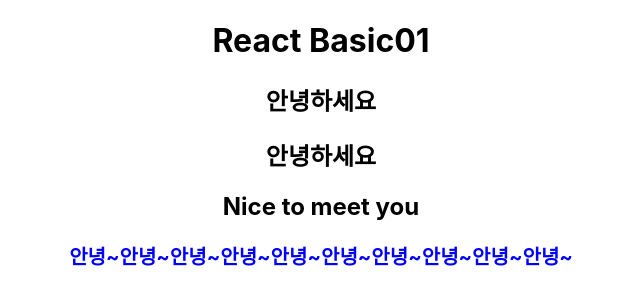
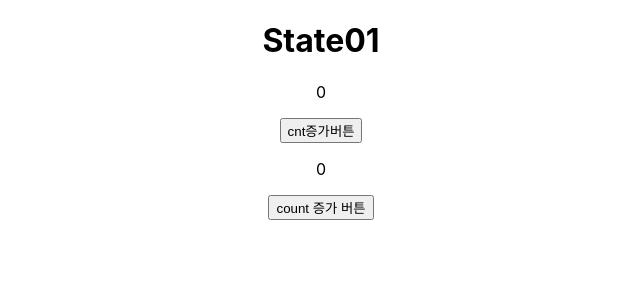
Before and after one commit to kdtlch3650-ctrl/fe-react-study, a React (Create React App) app: page / in a window 1280 px wide. Shown: the top 304 px of the page, without its empty margins (319-959 px from the left). Built offline with nearby package versions, Linux system fonts and the light colour scheme.

Commit message:
리액트 스테이트 개념

```diff
--- a/src/App.js
+++ b/src/App.js
@@ -1,12 +1,13 @@
 import logo from './logo.svg';
 import './App.css';
 import Basic01 from './components/Basic01';
+import State01 from './components/State01';
 
 
 function App() {
 
   return(
-    <Basic01 />
+    <State01 />
   );
   // return (
   //   <div className="App">
--- /dev/null
+++ b/src/components/State01.js
@@ -0,0 +1,45 @@
+import { useState } from "react";
+
+
+function State01() {
+
+
+    //useState ->상태를 저장하는 변수, 재랜더링이 되어도 값이 유지
+    //state 변수 값이 set 함수를 통해서 변경 된 경우! -> 화면 재랜더링
+
+
+    let cnt = 0;
+    //const|let [변수명, set함수명] = useState(초기값);
+
+    let [count, setCount] = useState(0);
+    let [num, setNum] = useState(0);
+
+    return (
+        <div className="App">
+            <h1>State01</h1>
+            <p>{cnt}</p>
+
+            <button onClick={()=>{
+                console.log('cnt증가버튼 눌림');
+                cnt++;
+                console.log(cnt);
+
+                num++
+                console.log(num);
+            }}>cnt증가버튼</button>
+
+            <br />
+            <p>{count}</p>
+            <button onClick={function(){
+                // count++;  값은 증가 하지만 랜더링 x
+                setCount(count+1); //재랜더링 발생!
+                setNum(num); //재랜더링 발생 조건 -> 인근에 있는 재렌더링 요소를 모아서 한번에 수행
+                console.log(count);
+            }}>count 증가 버튼</button>
+        </div>
+    )
+
+
+}
+
+export default State01;
```
Also changed, not shown: tailwind.config.js (deleted).
